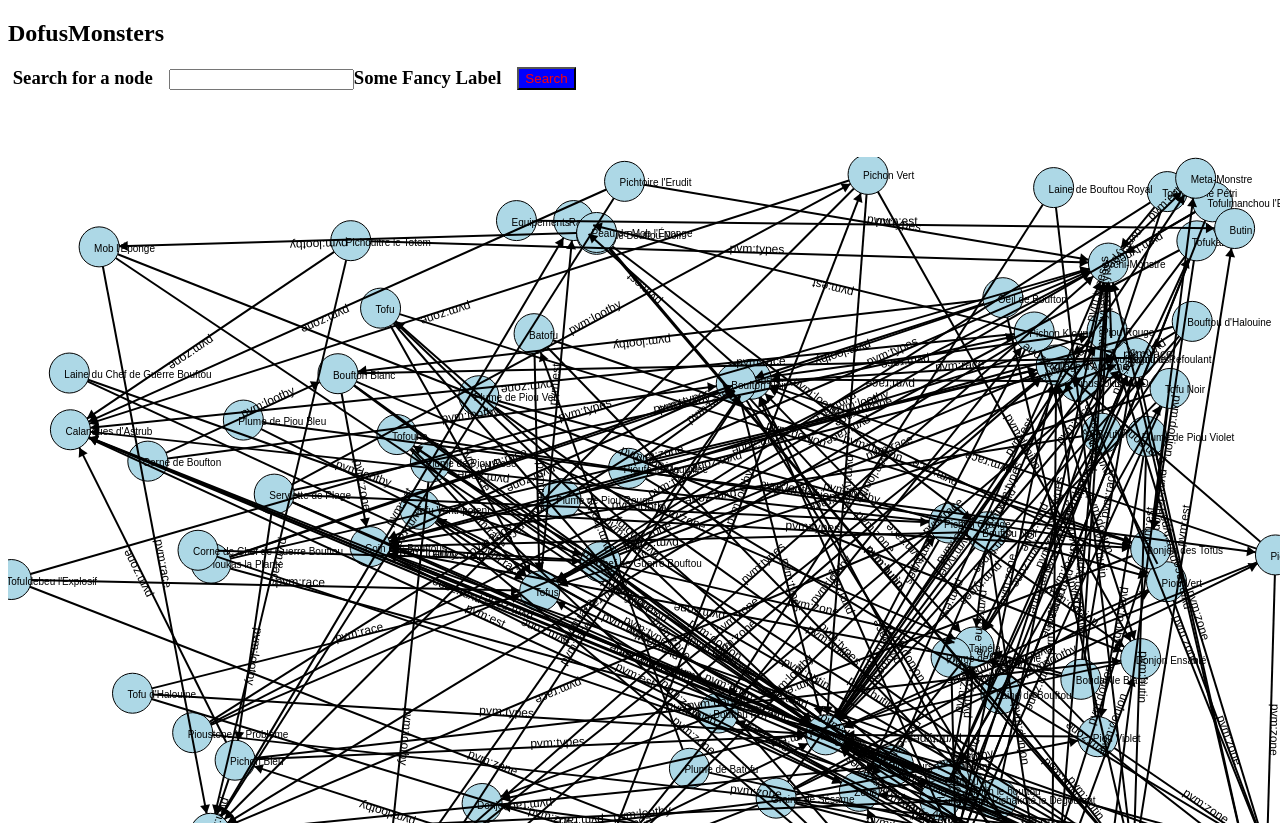
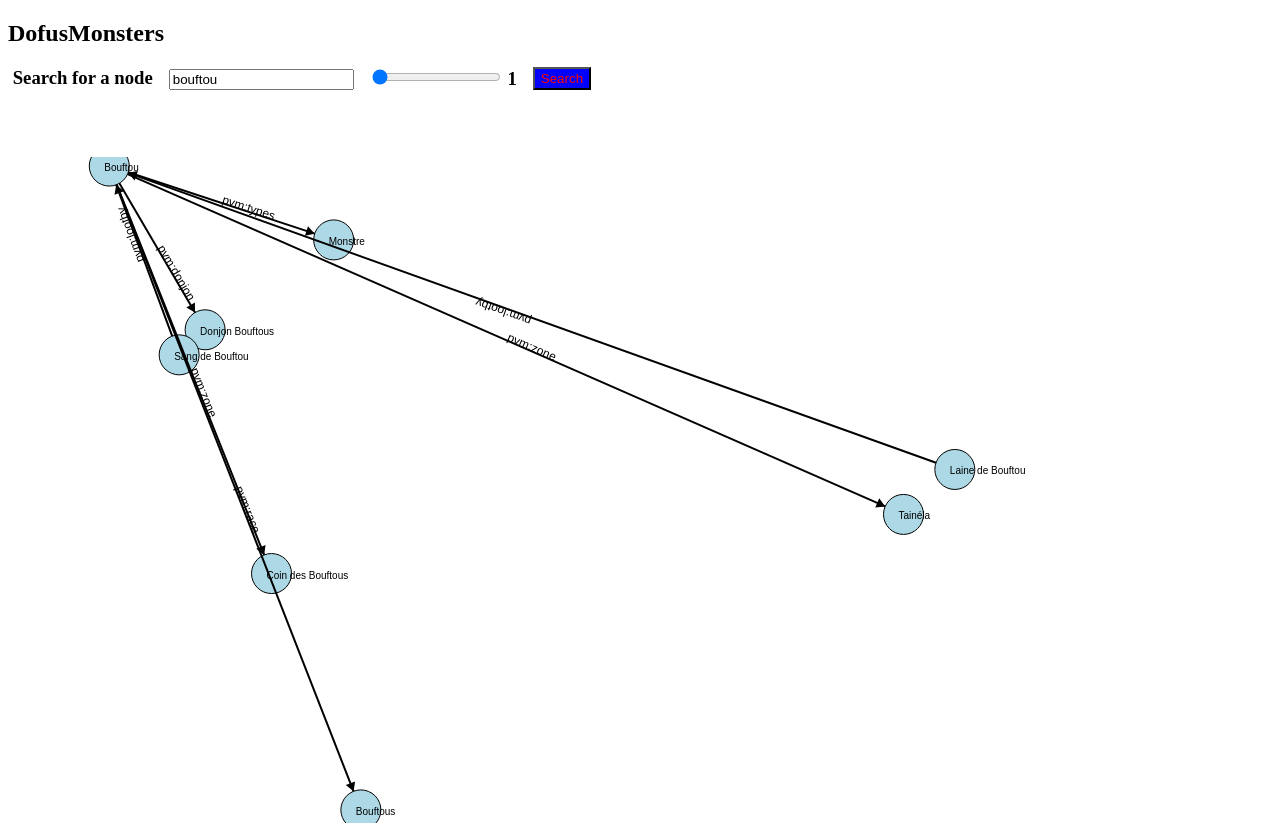
Before and after one commit to blurp748/dofus-web-semantique, a Vue app: page / in a window 1280 px wide. Built offline with nearby package versions, Linux system fonts and the light colour scheme.

Commit message:
Added search and depth options

```diff
--- a/src/components/HelloWorld.vue
+++ b/src/components/HelloWorld.vue
@@ -1,11 +1,15 @@
 <script setup>
-import {onMounted, ref} from 'vue'
+import {computed, onMounted, ref, reactive, watchEffect} from 'vue'
 import Graph from "../controllers/Graph.js";
-import {getComputedOntology} from "../utils.js";
+import {getComputedOntology, depthFirstSearch} from "../utils.js";
 
 defineProps({
   msg: String,
 })
+
+let depthRange = ref(1)
+let searchText = ref("bouftou")
+
 
 const t = ref(null);
 onMounted(() => {
@@ -15,18 +19,23 @@ onMounted(() => {
   canvas.width = width;
   canvas.height = height;
 
-  const {elements, relations} = getComputedOntology()
-  console.log(elements, relations);
-  const g = new Graph(elements, relations);
-  //
-  // canvas.style.width = width + 'px';
-  // canvas.style.height = height + 'px';
-  //
-
-  g.$onInit();
+  watchEffect(() => {
+    const ontology = getComputedOntology()
+    if(ontology.elements[searchText.value.toLowerCase().replaceAll(" ", "_")]) {
+      const {elements, relations} = depthFirstSearch(searchText.value.toLowerCase().replaceAll(" ", "_"), getComputedOntology(), depthRange.value)
+      console.log(elements, relations)
+      const g = new Graph(elements, relations);
+      g.$onInit()
+    }
+  })
 
 
 })
+
+function search() {
+  const {elements, relations} = depthFirstSearch(searchText, getComputedOntology(), depthRange)
+  return new Graph(elements, relations)
+}
 
 </script>
 
@@ -36,8 +45,11 @@ onMounted(() => {
       <h1>DofusMonsters</h1>
       <h3>&nbsp;Search for a node
         <label class="input">
-          <input class="input__field" type="text" placeholder=" " />
-          <span class="input__label">Some Fancy Label</span>
+          <input class="input__field" type="text" placeholder="Node name" v-model="searchText"/>
+        </label>
+        <label class="input">
+          <input type="range" min="1" max="5" step="1" v-model="depthRange">
+          {{ depthRange }}
         </label>
         <button>Search</button></h3>
     </hgroup>
```
